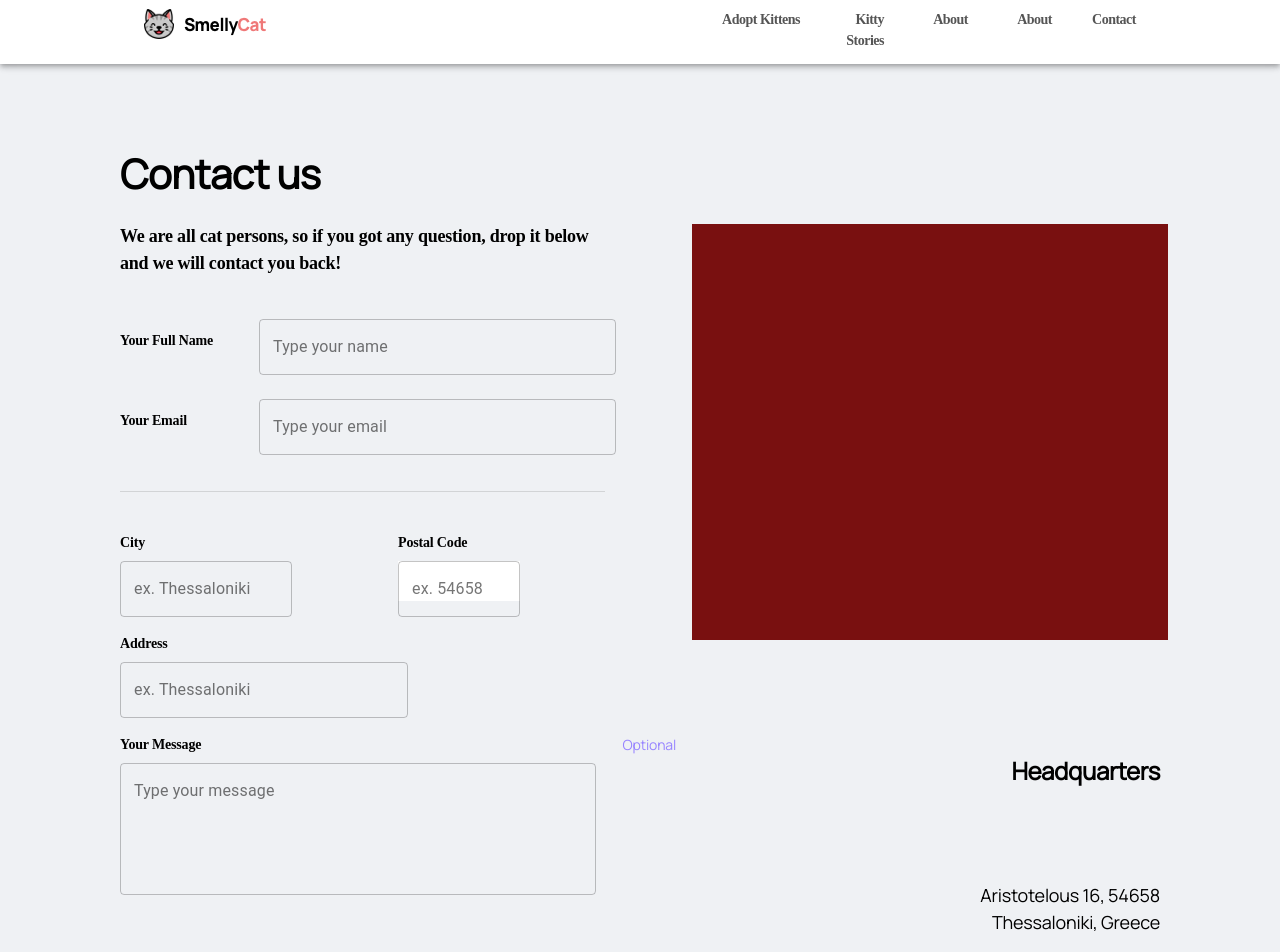
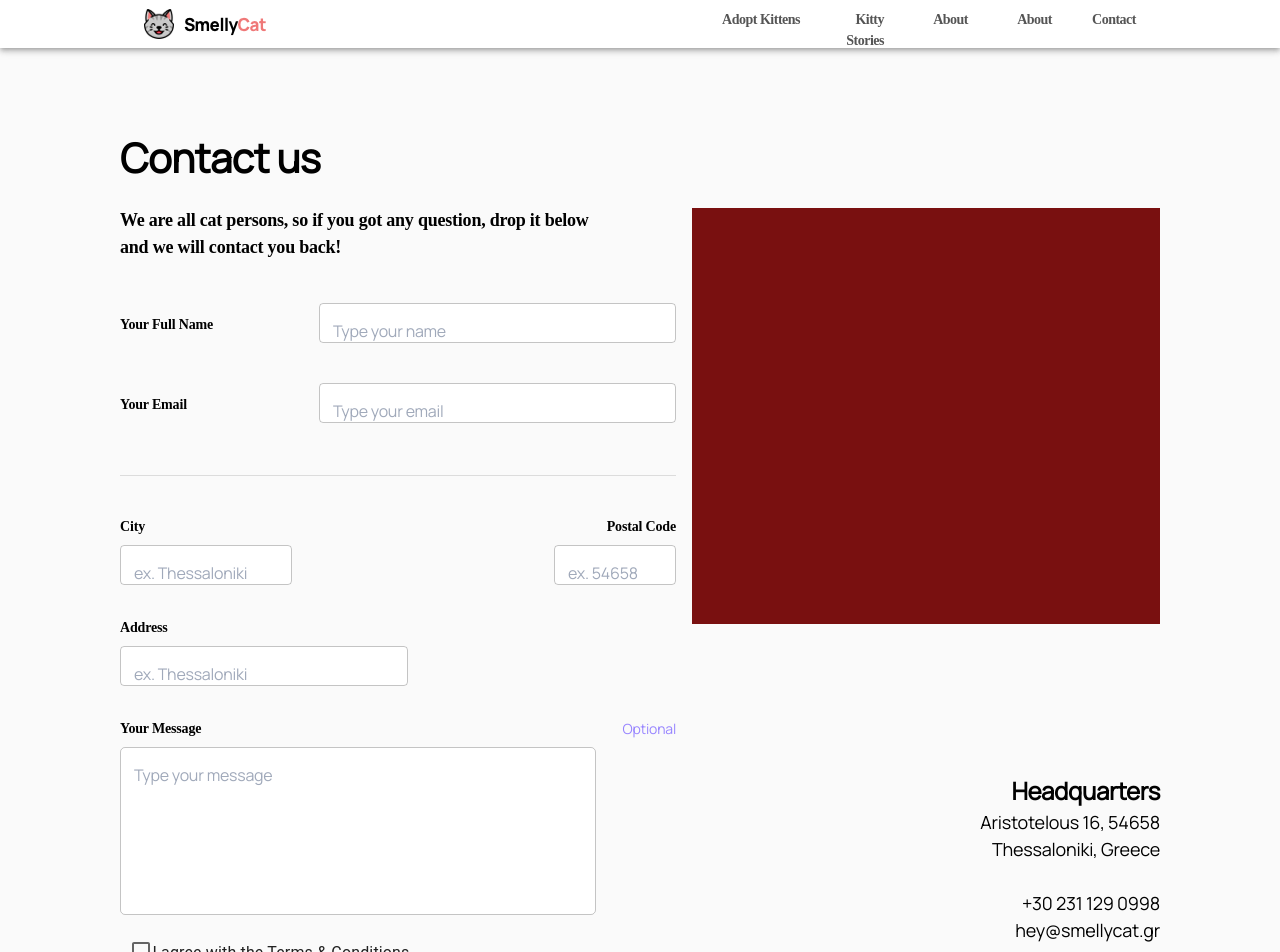
Before and after one commit to GeorgeChryso/CFORMFS, a React (Create React App) app: page / in a window 1280 px wide. Shown: the top 952 px of the page. Built offline with nearby package versions, Linux system fonts and the light colour scheme.

Commit message:
footer prob + placeholder fixes

```diff
--- a/src/App.jsx
+++ b/src/App.jsx
@@ -105,8 +105,62 @@ import { createTheme ,ThemeProvider} from '@mui/material/styles';
         'lineSpacing': 17
       }})
   )
+  let placeholdertext=makeStyles(()=>({
+    typography: {
+        'fontFamily': 'Manrope',
+        'color':'#A0A9BA',
+        "fontSize": 16,
+        'letterSpacing': -0.23,
+        'textAlign': `left`,
+        'fontWeight': `medium`,
+        'lineSpacing': 17,
+      }})
+  )
+
+  const alright = makeStyles({
+    container: {
+      display: 'flex',
+      justifyContent: 'flex-end'
+    }
+  });
+
+  const zStyles = makeStyles((theme) => ({
+    input: {
+        '&:-moz-placeholder': {
+        color: '#A0A9BA',
+        fontFamily: 'Manrope',
+        fontSize: 100,
+        letterSpacing: -0.23,
+        textAlign: 'left',
+        fontWeight: 'medium',
+        lineSpacing: 17,
+        // marginBottom: '500px !important',
+      },
+    },
+  }));
+
+
+  const mainLayout = makeStyles({
+    root: {
+      display: 'flex',
+      flexDirection: 'column',
+      alignItems: 'stretch',
+      minHeight: '100vh',
+      justifyContent:'space-between'
+    },
+    main: {
+      flex: '1',
+    },
+    footer: {
+      flex: '1',
+      //position:'absolute',
+      marginBottom: 0
+    },
+  });
+
 const App=()=>{
 
+    const ml=mainLayout()
     const menu=menuTheme()
     const title=titleTheme()
     const catpersons=catPersons()
@@ -114,12 +168,19 @@ const App=()=>{
     const headq=hq()
     const cont=cinfo()
     const optional=opt()
+    const alignright=alright()
+    const plctext=placeholdertext()
+    const prpstyle=zStyles()
         return (
             <>
             <CssBaseline />
-<Box bgcolor="#EFF1F4" >
+<div mainLayout={ml.root}>
+{/* <Box sx={{ display: 'flex',flexDirection:'column' }}> */}
+<Box >
+
+
             <AppBar position="static"  style={{ background: '#FFFFFF' }}  >
-                <Box sx={{mx: "120px"}}>
+                <Box sx={{mx: "120px",height:48}}>
                     <Toolbar >
                         <Grid container spacing={2}>
 
@@ -166,7 +227,7 @@ const App=()=>{
 
 
 
-    <Box  sx={{ minHeight: "80vh",mx:"120px" }}>
+    <Box  sx={{ minHeight: "80vh",mx:"120px" }} className={ml.main}>
             <Grid container spacing={2}>
                 <Grid container item  xs={6.5}>{/*out of 12*/}
 
@@ -189,9 +250,9 @@ const App=()=>{
                         <Typography className={labels.typography}>Your Full Name</Typography>
                     </Grid>
 
-                    <Grid item xs={9} sx={{mt:'40px'}}>
+                    <Grid item xs={9}  className={alignright.container} sx={{mt:'40px'}}>
                         <Box >
-                            <TextField style={{width:357,height:40}}  id="outlined-basic" label="Type your name" variant="outlined" fullWidth />
+                            <TextField InputLabelProps={{className: plctext.typography,  style: { marginBottom: '50 !important' }}} InputProps={{style: { width:'357px',height: `40px`,backgroundColor:'#fff' }}}  id="outlined-basic" label="Type your name" variant="outlined" fullWidth />
                         </Box>
                     </Grid>
 
@@ -199,16 +260,19 @@ const App=()=>{
                         <Typography className={labels.typography}>Your Email</Typography>
                     </Grid>
 
-                    <Grid item xs={9} sx={{mt:'40px'}}>
-                        <TextField  style={{width:357,height:40}} id="outlined-basic" label="Type your email" variant="outlined" fullWidth/>
+                    <Grid item xs={9}  className={alignright.container} sx={{mt:'40px'}}>
+                        <Box >
+                        <TextField  InputLabelProps={{className: plctext.typography}} InputProps={{ style: { width:'357px',height: `40px`,backgroundColor:'#fff' }}} id="outlined-basic" label="Type your email" variant="outlined" fullWidth/>
+                        </Box>
                     </Grid>
 
 
 
 
-                    <Grid item xs={12}  sx={{mt:'52px',mr:'12.85%'}}>
+                    <Grid item xs={12}  sx={{mt:'52px'}}>
                         <Divider/>
                     </Grid>
+
 
 
 
@@ -216,16 +280,18 @@ const App=()=>{
                     <Grid item xs={6}  sx={{mt:'40px'}}>
                         <Typography className={labels.typography}>City</Typography>
                     </Grid>
-                    <Grid item xs={6}  sx={{mt:'40px'}}>
+                    <Grid item xs={6}  className={alignright.container} sx={{mt:'40px'}}>
                         <Typography className={labels.typography}>Postal Code</Typography>
                     </Grid>
 
                     <Grid item xs={6} sx={{mt:'8px'}}>
-                            <TextField   style={{width:172,height:40}} id="outlined-basic" label="ex. Thessaloniki" variant="outlined" fullWidth />
+                        <Box>
+                        <TextField  InputLabelProps={{className: plctext.typography}} InputProps={{className:prpstyle.input, style: { width:'172px',height: `40px`,backgroundColor:'#fff' }}} id="outlined-basic" label="ex. Thessaloniki" variant="outlined" fullWidth />
+                        </Box>
                     </Grid>
-                    <Grid item xs={6} sx={{mt:'8px'}}>
-                        <Box bgcolor="#fff" sx={{width:122,height:40}}>
-                            <TextField   style={{width:122,height:40}} id="outlined-basic" label="ex. 54658" variant="outlined" fullWidth />
+                    <Grid item xs={6}  className={alignright.container} sx={{mt:'8px'}}>
+                        <Box sx={{width:122,height:40}}>
+                            <TextField  InputLabelProps={{className: plctext.typography}}InputProps={{style: { width:'122px',height: `40px`,backgroundColor:'#fff' }}} id="outlined-basic" label="ex. 54658" variant="outlined" fullWidth />
                         </Box>
                     </Grid>
 
@@ -233,7 +299,7 @@ const App=()=>{
                         <Typography className={labels.typography}>Address</Typography>
                     </Grid>
                     <Grid item xs={12} sx={{mt:'8px'}}>
-                        <TextField   style={{width:288,height:40}}id="outlined-basic" label="ex. Thessaloniki" variant="outlined" fullWidth />
+                        <TextField  InputLabelProps={{className: plctext.typography}} InputProps={{style: { width:'288px',height: `40px`,backgroundColor:'#fff' }}} id="outlined-basic" label="ex. Thessaloniki" variant="outlined" fullWidth />
                     </Grid>
 
 
@@ -245,15 +311,16 @@ const App=()=>{
                     </Grid>
                     <Grid item xs={12} sx={{mt:'8px'}}>
                         <Box sx={{width:`476px`,height:`168px`}}>
-                            <TextField  sx={{width:`476px`,height:`168px`}}  minRows={5} id="outlined-multiline-flexible" label="Type your message" variant="outlined" fullWidth multiline />
+                            <TextField   InputLabelProps={{className: plctext.typography}} InputProps={{style: { borderRadius:'5px',width:'476px',height: `168px`,backgroundColor:'#fff'}}}  minRows={5} maxRows={5} id="outlined-multiline-flexible" label="Type your message" variant="outlined" fullWidth multiline />
                         </Box>
+
                     </Grid>
 
 
 
 
 
-                    <Grid item xs={0.7} sx={{mt:'17px'}}>
+                    <Grid item xs={0.7} sx={{mt:'15px'}}>
                         <Checkbox  />
                     </Grid>
 
@@ -275,57 +342,57 @@ const App=()=>{
                     </Grid>
                 </Grid>
 
-                <Grid item container xs={5.5} display='flex' flexDirection='row-reverse' justifyContent="flex-end">
-                    <Grid item xs={ 12}>
-                        <Box sx={{mt:'160px',width:"476px",height:"416px"}} bgcolor="#791010"  >
+                <Grid item  container xs={5.5}>
+                    <Grid item   className={alignright.container}  xs={ 12}>
+                        <Box   sx={{mt:'160px',width:"476px",height:"416px"}} bgcolor="#791010" fullWidth >
                         </Box>
                     </Grid>
                     <Grid item xs={ 12}>
-
-                    <Box sx={{mt:'45px'}} >
+                        <Box>
                             <Typography className={headq.typography}>
                                 Headquarters
                             </Typography >
                         </Box>
-                    </Grid>
-                    <Grid item xs={ 12}>
-
-                    <Box sx={{mt:'24px'}} >
+                        <Box>
                             <Typography className={cont.typography}>
                                 Aristotelous 16, 54658 <br/>
-                            Thessaloniki, Greece <br/><br/><br/>
+                                Thessaloniki, Greece <br/><br/>
 
                                 +30 231 129 0998<br/>
                                 hey@smellycat.gr
                             </Typography>
                         </Box>
                     </Grid>
+                </Grid>
 
 
             </Grid>
-            </Grid>
-
 
 
 
 
         </Box>
 
+
         {/* FOOTER */}
 
-
-
-            {/* <Box  > */}
-                <AppBar position="relative" color="black" style={{ background: '#000000' }}>
-                    <Toolbar variant="contained">
-                        <Box sx={{mx: "120px",height:'174px'}} >
+        <AppBar  bottom="0" position="relative" color="black" style={{ bottom:0,background: '#000000' }} fullWidth>
+                    <Toolbar >
+                    <Box sx={{mx: "120px",height:150, mb:'10px',flexDirection: 'column'}}>
                             <img src={logobottom}/>
                         </Box>
                     </Toolbar>
                 </AppBar>
-            {/* </Box> */}
+
+
 
 </Box>
+<div className={ml.footer}>
+        <Box sx={{bottom:0,height:100,backgroundColor:'#791010'}}>
+        </Box>
+      </div>
+</div>
+
             </>
           );
 }
```
Lines whose indentation alone changed are shown as unchanged.
